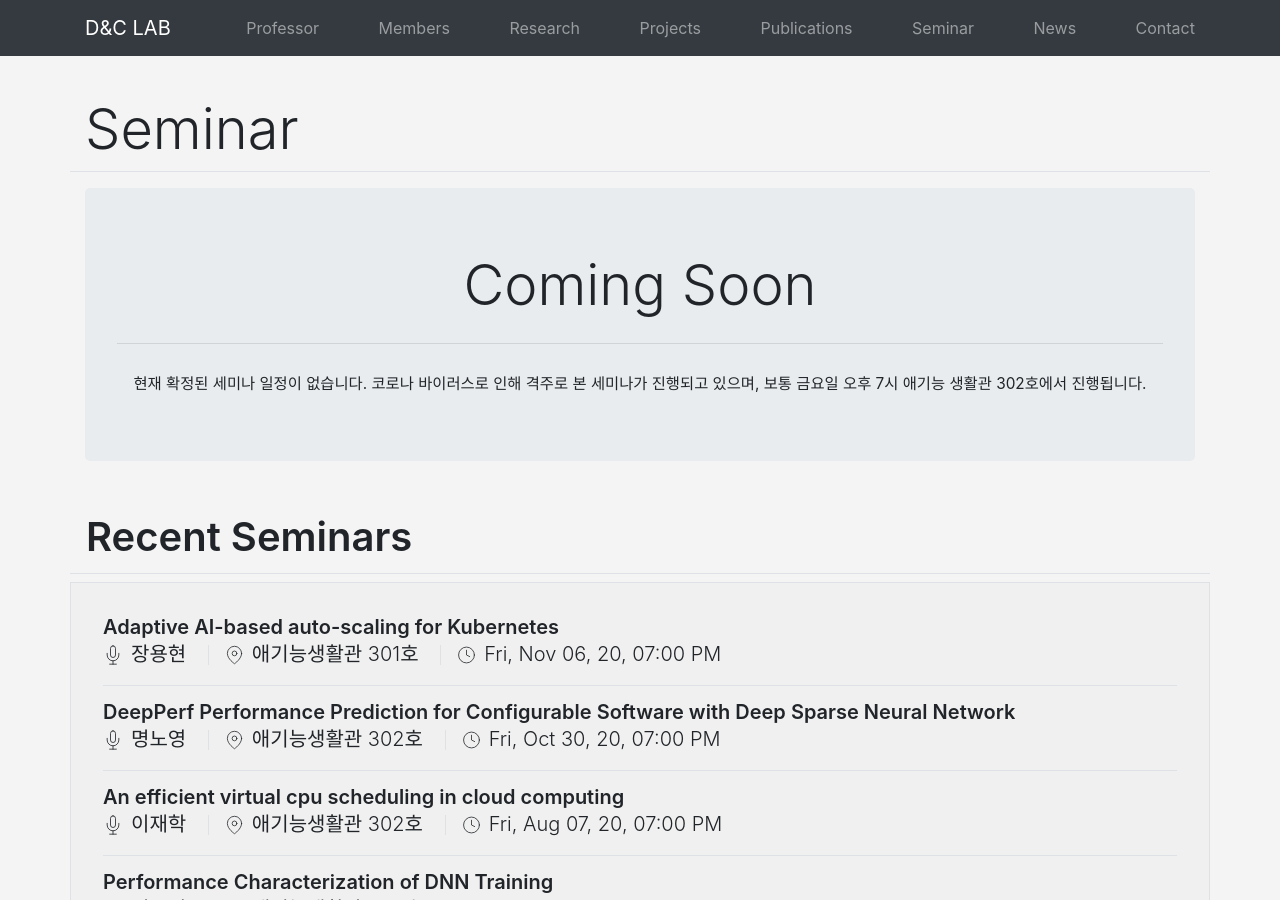
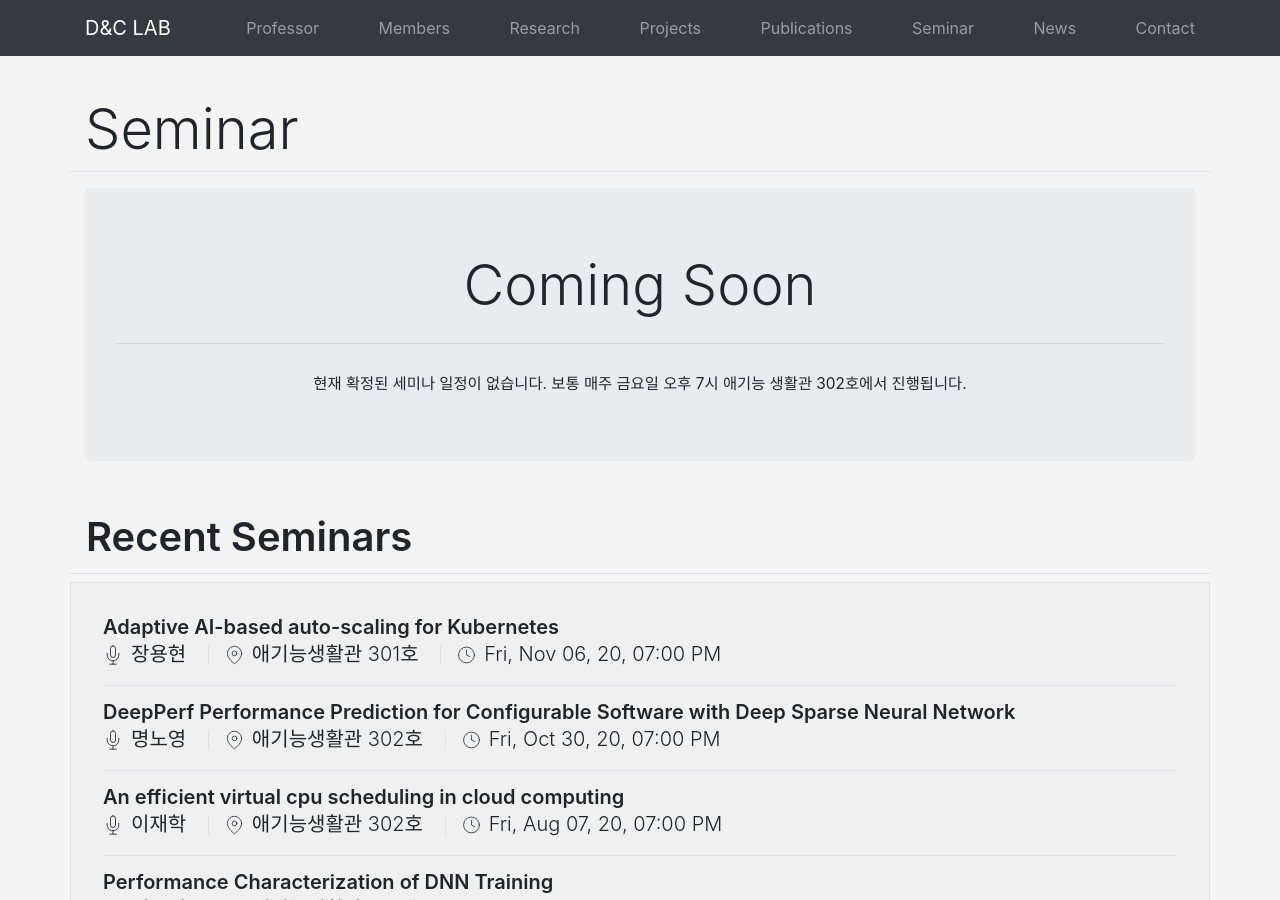
Before and after one commit to KU-Cloud/ku-cloud.github.io, a Jekyll site: the page built from seminar.html, in a window 1280 px wide and 900 px high. Built offline with Jekyll 4.4.1, drawn with Linux system fonts in a browser that asks for light colours.

Commit message:
Update seminar.html

```diff
--- a/seminar.html
+++ b/seminar.html
@@ -50,7 +50,7 @@ layout: page
             <hr class="my-4">
 
             <small>
-                현재 확정된 세미나 일정이 없습니다. 코로나 바이러스로 인해 격주로 본 세미나가 진행되고 있으며, 보통 금요일 오후 7시 애기능 생활관 302호에서 진행됩니다.
+                현재 확정된 세미나 일정이 없습니다. 보통 매주 금요일 오후 7시 애기능 생활관 302호에서 진행됩니다.
             </small>
         </div>
     </div>
```
